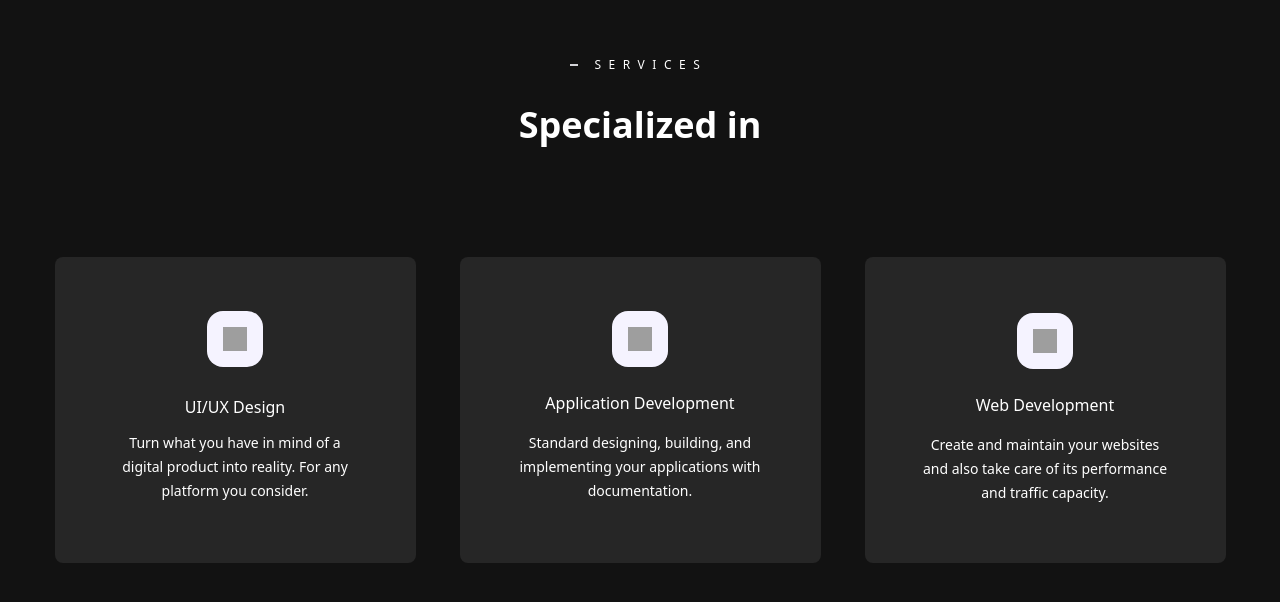
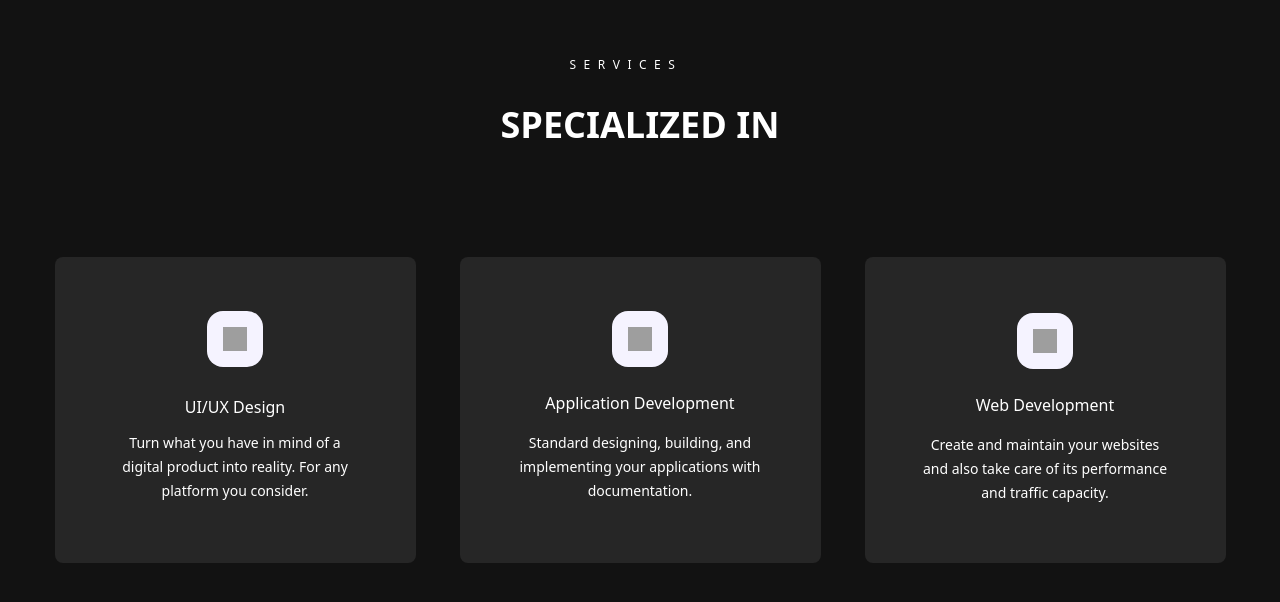
Before and after one commit to zhaojzn/profile, a React (Vite) app: page / in a window 1280 px wide. Shown: the part 1140-1742 px from the top of the page. Built offline with nearby package versions, Linux system fonts and the light colour scheme; grey boxes are pictures that could not be loaded.

Commit message:
mini stuff

```diff
--- a/src/components/Special.jsx
+++ b/src/components/Special.jsx
@@ -4,13 +4,12 @@ const Special = () => {
   return (
     <div className="bg-bg self-stretch flex w-full flex-col mt-48 px-5 py-10 max-md:max-w-full" id='special'>
     <div className="self-center flex ml-0 w-[141px] max-w-full items-start gap-4 mt-20">
-      <div className="bg-zinc-300 self-center flex w-4 h-0.5 flex-col my-auto" />
       <div className="text-white text-xs font-medium leading-6 tracking-[7.5px] self-stretch w-[209px]">
         SERVICES
     </div>
     </div>
     <div className="text-white text-4xl font-bold self-center mt-7">
-      Specialized in
+      SPECIALIZED IN
     </div>
     <div className="self-center ml-0 w-full max-w-[1195px] mt-28 mb-28 max-md:max-w-full">
       <div className="gap-5 flex max-md:flex-col max-md:items-stretch max-md:gap-0">
```
